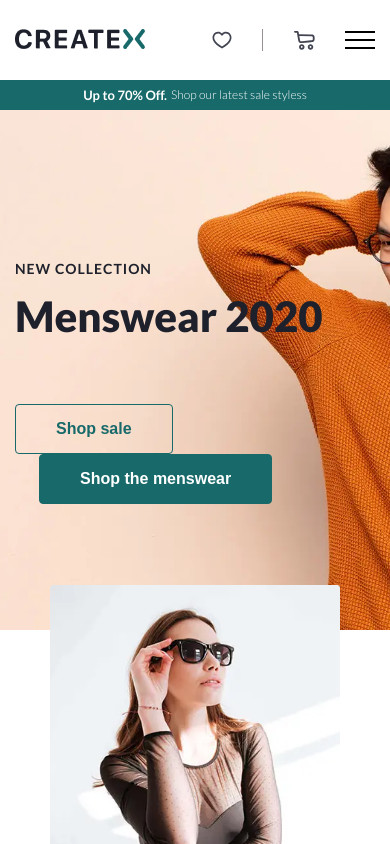
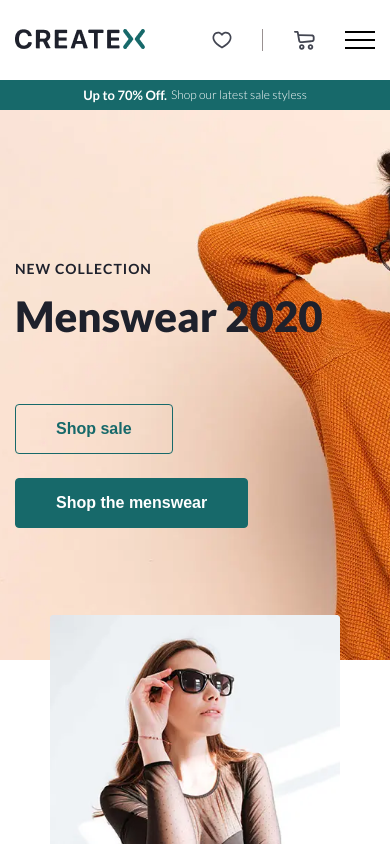
Before and after one commit to vladislav-mitroshyn-incode/Shop, a React (Create React App) app: page / in a window 390 px wide. Shown: the top 844 px of the page. Built offline with nearby package versions, Linux system fonts and the light colour scheme; data requests are answered from the project's data file.

Commit message:
refactor: change styles for SectionSlider

```diff
--- a/src/Pages/HomePage/SectionSlider/SectionSlider.module.scss
+++ b/src/Pages/HomePage/SectionSlider/SectionSlider.module.scss
@@ -12,7 +12,7 @@
     height: 650px;
   }
   @include breakpoints($tablet-bp) {
-    height: 520px;
+    height: 550px;
   }
 
   .slider__body{
@@ -21,6 +21,11 @@
     .slider__content{
       .slider__button_primary{
         margin-left: 24px;
+
+        @include breakpoints($xs-bp) {
+          margin: 24px 0 0 0;
+          display: block;
+        }
       }
       div{
         color: $ColorGray900;
```
